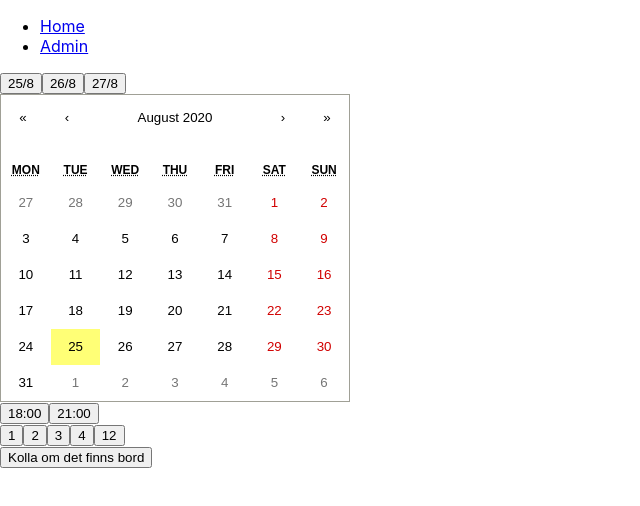
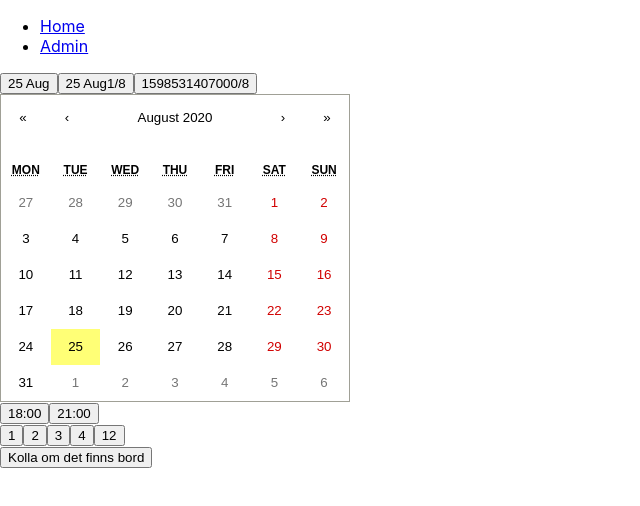
Before and after one commit to liroliro/restaurantReact, a React (Create React App) app: page / in a window 1280 px wide. Shown: the top 506 px of the page, without its empty margins (0-640 px from the left). Built offline with nearby package versions, Linux system fonts and the light colour scheme; no server answers.

Commit message:
Datestring

```diff
--- a/src/components/date/DateComponent.tsx
+++ b/src/components/date/DateComponent.tsx
@@ -17,14 +17,15 @@ export default function DateComponent(props: IDateProps) {
 	const [clickedDate, setClickedDate] = useState('');
 
 	useEffect(() => {
-		let date = new Date().getDate();
+		let date = new Date();
+		let dateString = date.toLocaleDateString(undefined, {day:'2-digit'}) + ' ' + date.toLocaleDateString(undefined, {month:'short'});
 		let month = new Date().getMonth();
 
-		let bookingDate = date + '/' + (month + 1);
-		let bookingDateTomorrow = date + 1 + '/' + (month + 1);
-		let bookingDateDayAfterTomorrow = date + 2 + '/' + (month + 1);
+		let bookingDate = date.getDate() + '/' + (month + 1);
+		let bookingDateTomorrow = dateString + 1 + '/' + (month + 1);
+		let bookingDateDayAfterTomorrow = date.setDate(date.getDate() + 2) + '/' + (month + 1);
 
-		setGuestDate(bookingDate);
+		setGuestDate(dateString);
 		setGuestDateTomorrow(bookingDateTomorrow);
 		setGuestDateDayAfterTomorrow(bookingDateDayAfterTomorrow);
 	}, []);
```
